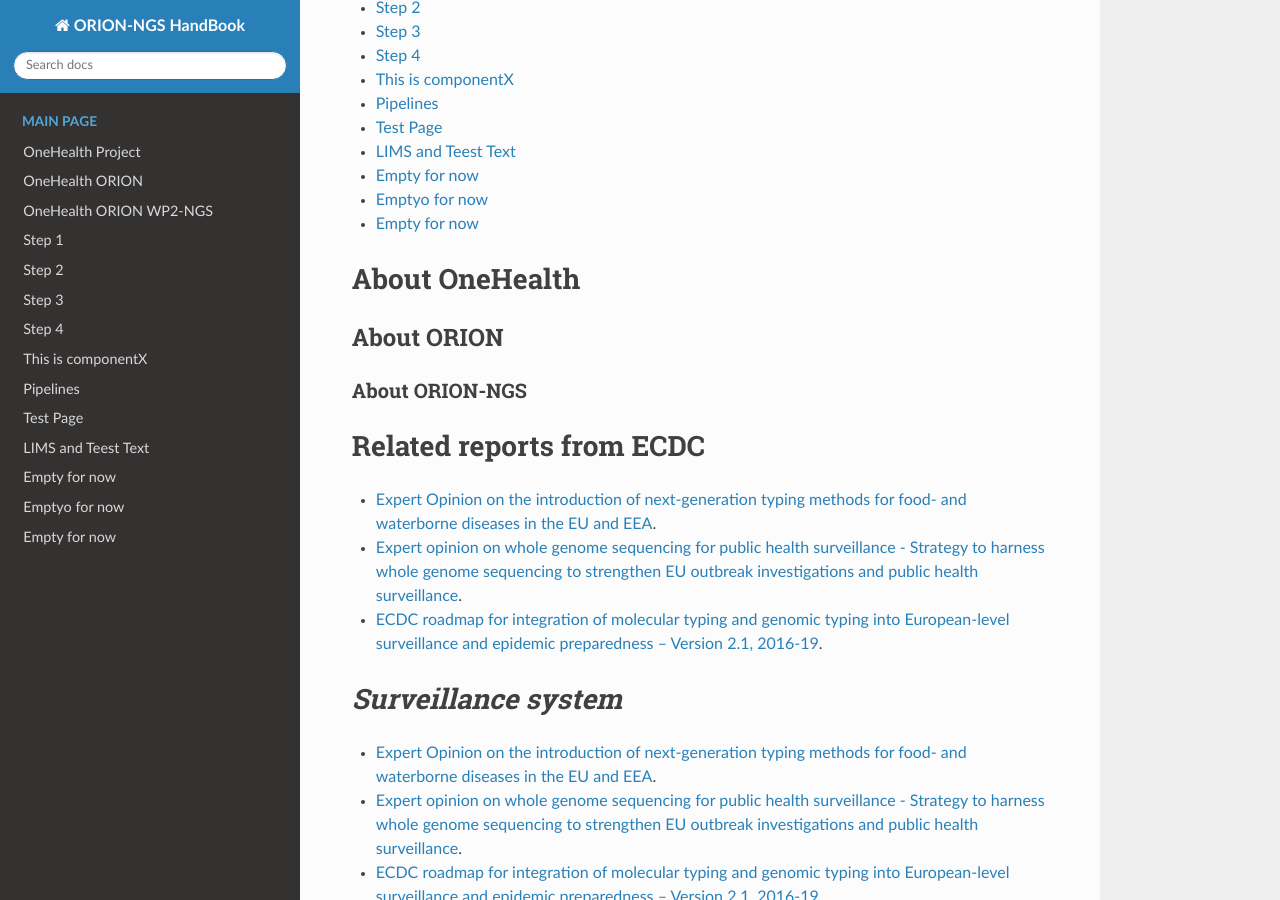
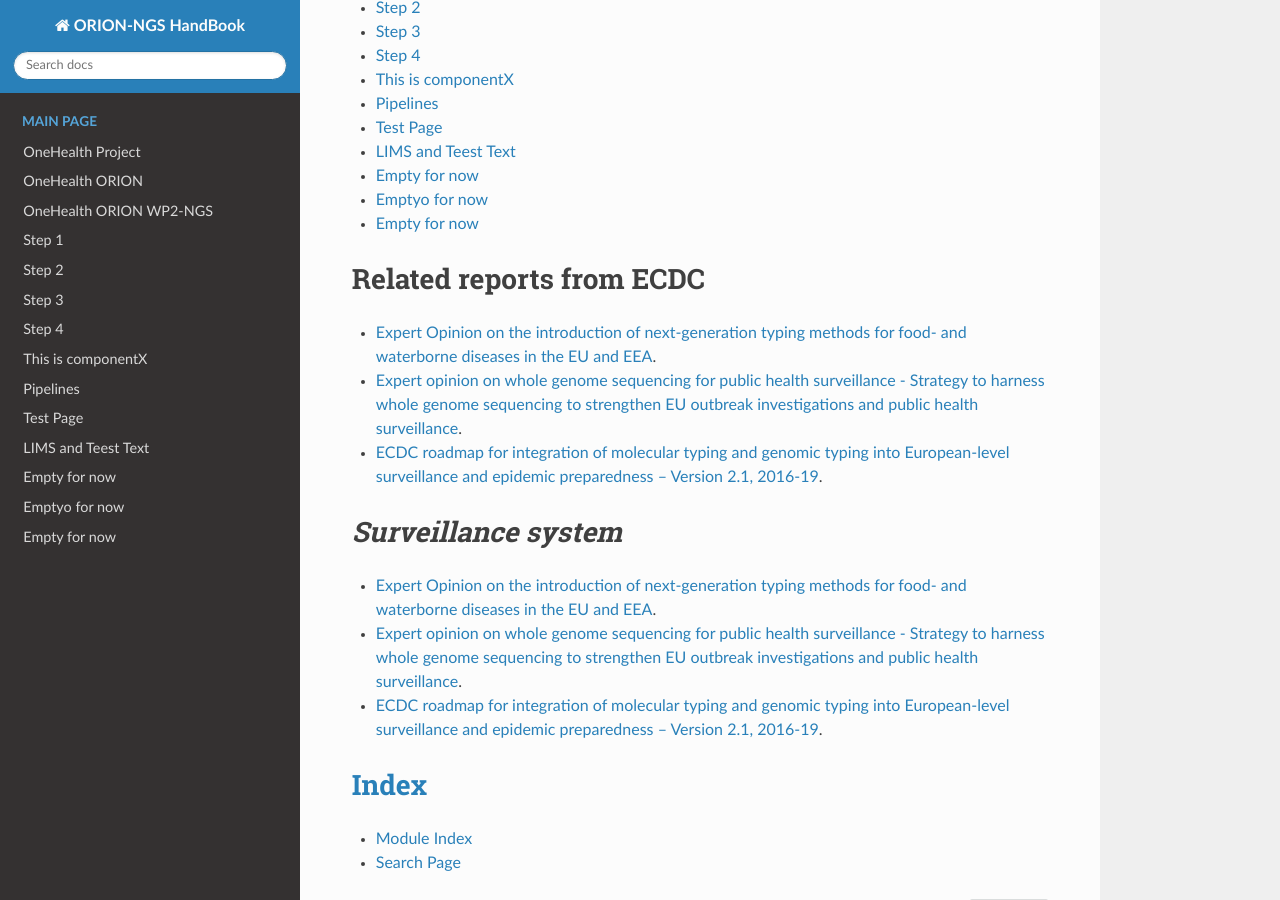
Before and after one commit to NorwegianVeterinaryInstitute/ORION_HandBook, a Sphinx documentation site: the page built from docs/source/index.rst, in a window 1280 px wide and 900 px high, scrolled down 356 px. Built offline with Sphinx 7.4.7 and the Read the Docs theme 2.0.0, drawn with Linux system fonts in a browser that asks for light colours.

Commit message:
Update index.rst

```diff
--- a/docs/source/index.rst
+++ b/docs/source/index.rst
@@ -18,18 +18,6 @@
    infrastructure/storage_compute.rst
    infrastructure/data_management_analysis.rst
 
-
-
-
-About OneHealth
-============
-
-About ORION
-------------
-
-About ORION-NGS
-~~~~~~~~~~~~~~~~
-
 Related reports from ECDC
 ==================
 * `Expert Opinion on the introduction of next-generation typing methods for food- and waterborne diseases in the EU and EEA <https://ecdc.europa.eu/sites/portal/files/media/en/publications/Publications/food-and-waterborne-diseases-next-generation-typing-methods.pdf>`_.
```
